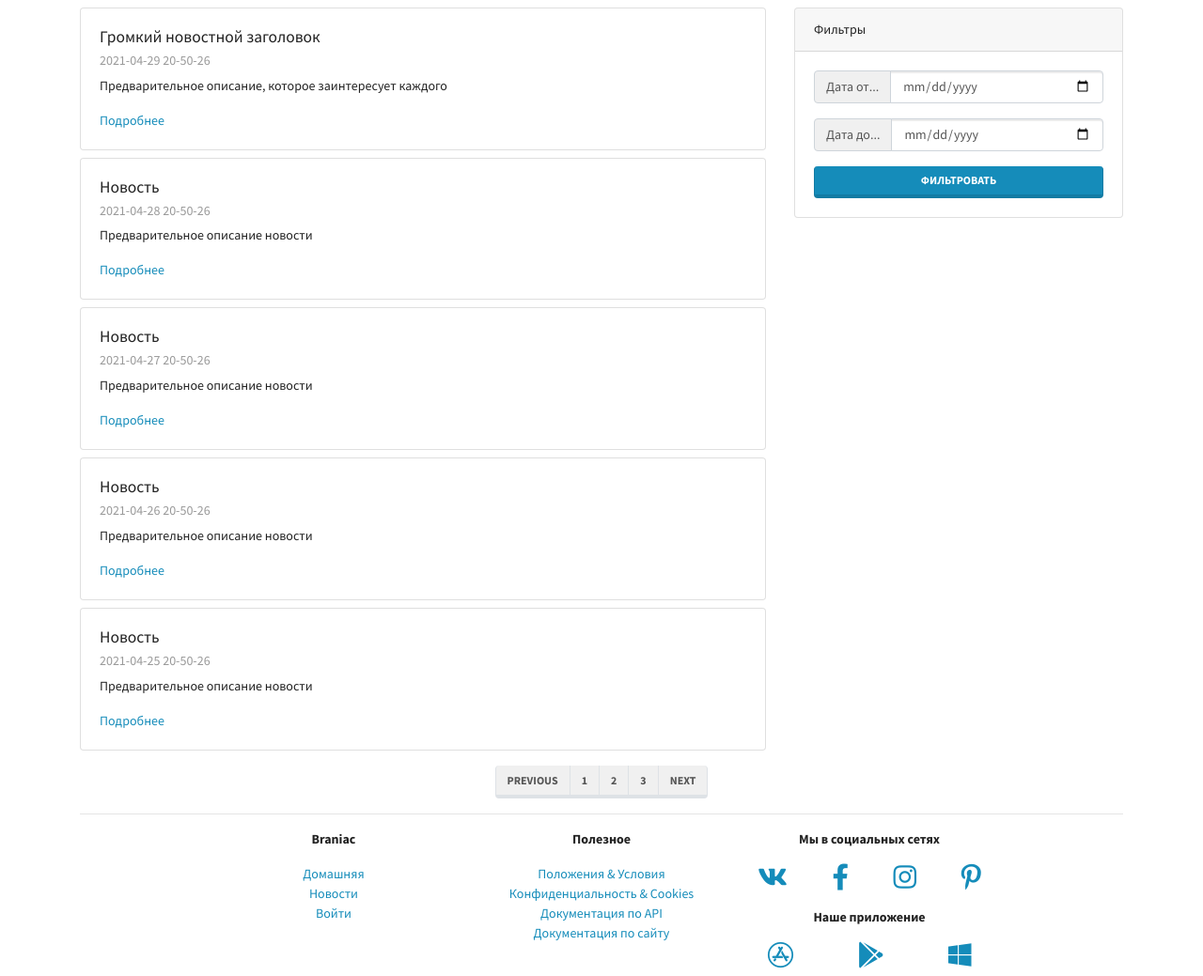
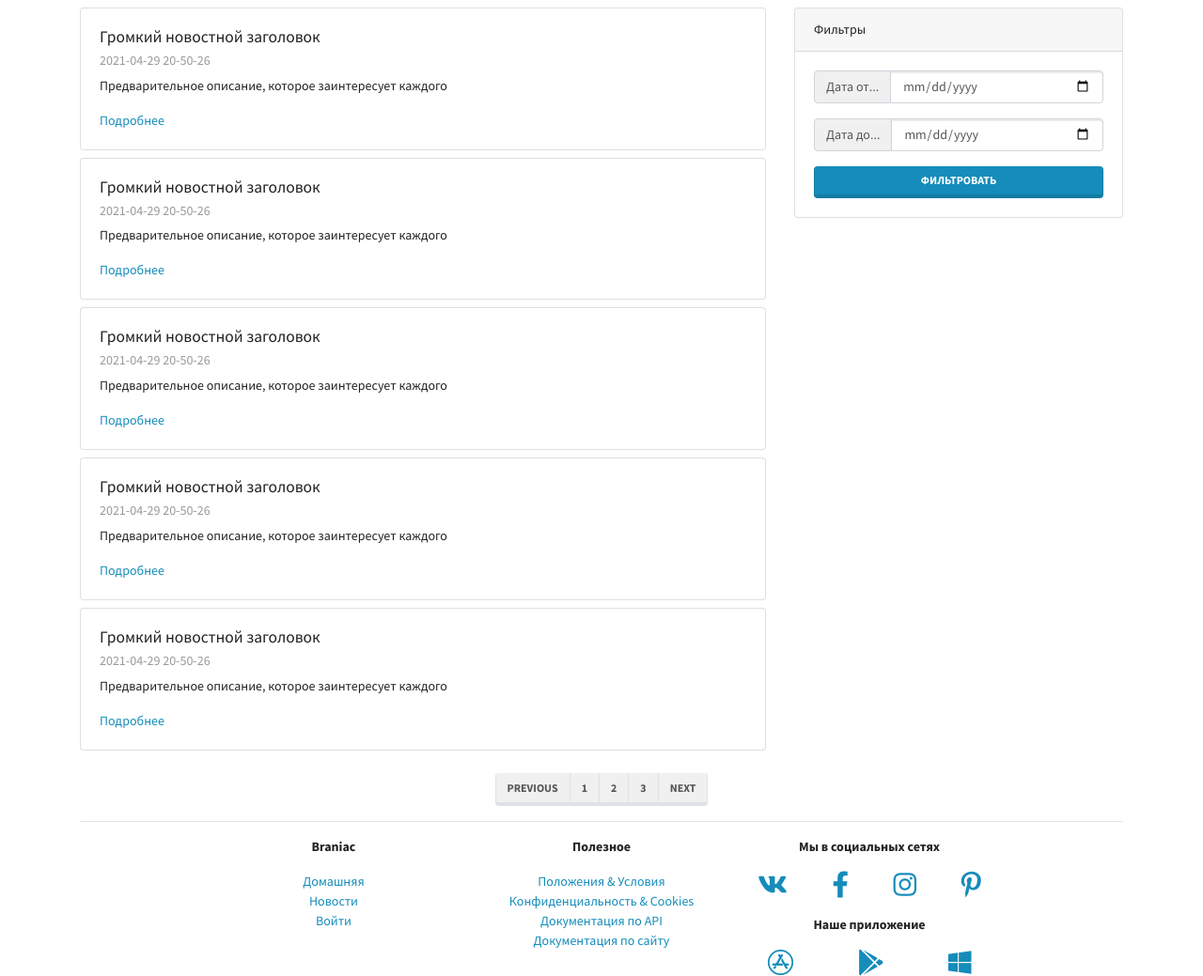
Before and after one commit to Baker224/djangobasicsGB, a Django app: page /mainapp/news/ in a window 1280 px wide. Shown: the part 77-1116 px from the top of the page at 94% size. Run offline with Django 3.2, Linux system fonts and the light colour scheme; some libraries are stand-ins or nearby versions.

Commit message:
lesson_3 Loops in templates

```diff
--- a/mainapp/templates/mainapp/news.html
+++ b/mainapp/templates/mainapp/news.html
@@ -6,6 +6,7 @@
 
     <div class="col-lg-8">
 
+      {% for i in range %}
         <div class="card my-2">
           <div class="card-body">
             <h5 class="card-title">{{ news_title }}</h5>
@@ -14,42 +15,7 @@
             <a href="#" class="card-link">Подробнее</a>
           </div>
         </div>
-
-      <div class="card my-2">
-        <div class="card-body">
-          <h5 class="card-title">Новость</h5>
-          <h6 class="card-subtitle mb-2 text-muted">2021-04-28 20-50-26</h6>
-          <p class="card-text">Предварительное описание новости</p>
-          <a href="#" class="card-link">Подробнее</a>
-        </div>
-      </div>
-
-      <div class="card my-2">
-        <div class="card-body">
-          <h5 class="card-title">Новость</h5>
-          <h6 class="card-subtitle mb-2 text-muted">2021-04-27 20-50-26</h6>
-          <p class="card-text">Предварительное описание новости</p>
-          <a href="#" class="card-link">Подробнее</a>
-        </div>
-      </div>
-
-      <div class="card my-2">
-        <div class="card-body">
-          <h5 class="card-title">Новость</h5>
-          <h6 class="card-subtitle mb-2 text-muted">2021-04-26 20-50-26</h6>
-          <p class="card-text">Предварительное описание новости</p>
-          <a href="#" class="card-link">Подробнее</a>
-        </div>
-      </div>
-
-      <div class="card mt-2">
-        <div class="card-body">
-          <h5 class="card-title">Новость</h5>
-          <h6 class="card-subtitle mb-2 text-muted">2021-04-25 20-50-26</h6>
-          <p class="card-text">Предварительное описание новости</p>
-          <a href="#" class="card-link">Подробнее</a>
-        </div>
-      </div>
+      {% endfor %}
 
     </div>
 
--- a/mainapp/views.py
+++ b/mainapp/views.py
@@ -14,6 +14,7 @@ class NewsPageView(TemplateView):
         # Create your own data
         context["news_title"] = "Громкий новостной заголовок"
         context["news_preview"] = "Предварительное описание, которое заинтересует каждого"
+        context["range"] = range(5)
         return context
 
 
--- a/templates/base.html
+++ b/templates/base.html
@@ -21,58 +21,7 @@
 
   <body>
 
-
-
-    <nav class="navbar navbar-expand-lg navbar-light bg-light">
-      <div class="container">
-        <a class="navbar-brand" href="index.html">
-          <img src="/static/img/logo.png" alt="">
-        </a>
-        <button class="navbar-toggler" type="button" data-toggle="collapse"
-          data-target="#navbarSupportedContent"
-          aria-controls="navbarSupportedContent" aria-expanded="false"
-          aria-label="Toggle navigation">
-          <span class="navbar-toggler-icon"></span>
-        </button>
-
-        <div class="collapse navbar-collapse" id="navbarSupportedContent">
-          <ul class="navbar-nav mr-auto">
-            <li class="nav-item ">
-              <a class="nav-link" href="news.html">Новости</a>
-            </li>
-            <li class="nav-item ">
-              <a class="nav-link" href="courses_list.html">Курсы</a>
-            </li>
-            <li class="nav-item dropdown">
-              <a class="nav-link dropdown-toggle" href="#" id="ddProfile"
-                role="button" data-toggle="dropdown" aria-haspopup="true"
-                aria-expanded="false">
-                Профиль
-              </a>
-              <div class="dropdown-menu" aria-labelledby="ddProfile">
-                <a class="dropdown-item" href="#">Редактировать
-                  профиль</a>
-                <a class="dropdown-item" href="#">Мои курсы</a>
-                <div class="dropdown-divider"></div>
-                <a class="dropdown-item" href="#">Модерация</a>
-                <a class="dropdown-item" href="#">Административный
-                  раздел</a>
-                <div class="dropdown-divider"></div>
-                <a class="dropdown-item" href="#">Выход</a>
-              </div>
-            </li>
-            <li class="nav-item ">
-              <a class="nav-link" href="contacts.html">Контакты</a>
-            </li>
-          </ul>
-          <span><a href="#">🇷🇺</a> <i class="fas fa-grip-lines-vertical"></i> <a
-            href="#">🇬🇧</a></span>
-        </div>
-      </div>
-    </nav>
-
-
-
+    {% include 'includes/main_menu.html' %}
 
 
     <div class="container-md">
```
Also changed, not shown: templates/includes/main_menu.html (added, +43 -0 lines). Lines whose indentation alone changed are shown as unchanged.
